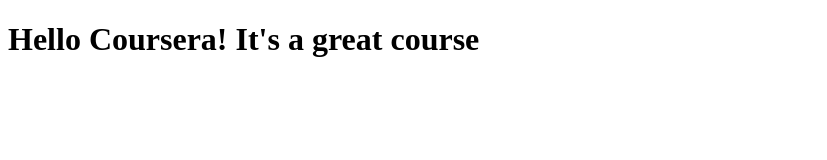
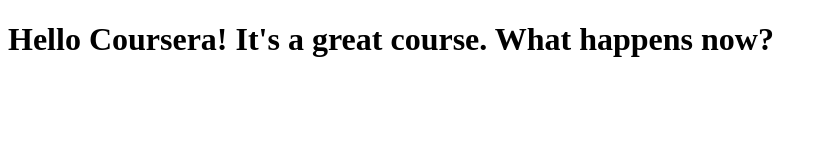
Before and after one commit to p-oliboni/coursera-test, a plain HTML site: page site/index.html in a window 1280 px wide. Shown: the whole page, without its empty margins (0-827 px from the left). Drawn offline with Linux system fonts and the light colour scheme.

Commit message:
trying to figure something out

```diff
--- a/site/index.html
+++ b/site/index.html
@@ -4,6 +4,6 @@
 	<title>Hello Coursera! test of what happens here</title>
 </head>
 <body>
-<h1>Hello Coursera! It's a great course</h1>
+<h1>Hello Coursera! It's a great course. What happens now?</h1>
 </body>
 </html>
```
